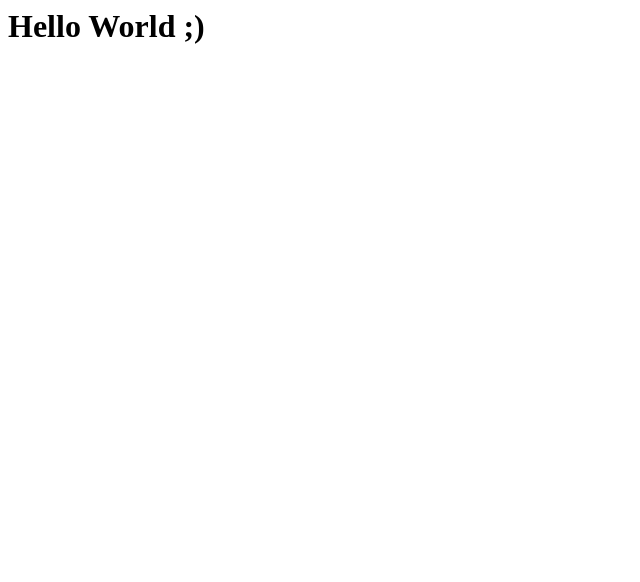
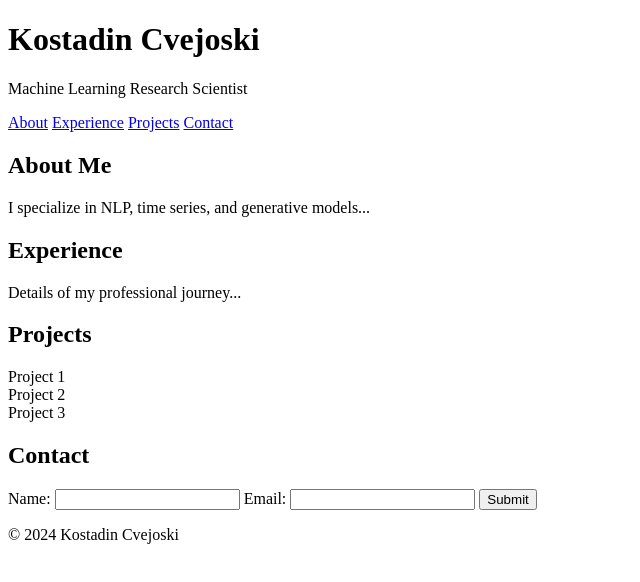
Before and after one commit to cvejoski/cvejoski.github.io, a plain HTML site: page index.html in a window 1280 px wide. Shown: the whole page, without its empty margins (0-640 px from the left). Drawn offline with Linux system fonts and the light colour scheme.

Commit message:
Update index.html

```diff
--- a/index.html
+++ b/index.html
@@ -1 +1,56 @@
-<h1>Hello World ;)</h1>
+<!DOCTYPE html>
+<html lang="en">
+<head>
+  <meta charset="UTF-8">
+  <meta name="viewport" content="width=device-width, initial-scale=1.0">
+  <title>Kostadin Cvejoski</title>
+  <link rel="stylesheet" href="styles.css">
+  <script src="script.js" defer></script>
+</head>
+<body>
+  <header>
+    <h1>Kostadin Cvejoski</h1>
+    <p>Machine Learning Research Scientist</p>
+    <nav>
+      <a href="#about">About</a>
+      <a href="#experience">Experience</a>
+      <a href="#projects">Projects</a>
+      <a href="#contact">Contact</a>
+    </nav>
+  </header>
+
+  <section id="about">
+    <h2>About Me</h2>
+    <p>I specialize in NLP, time series, and generative models...</p>
+  </section>
+
+  <section id="experience">
+    <h2>Experience</h2>
+    <p>Details of my professional journey...</p>
+  </section>
+
+  <section id="projects">
+    <h2>Projects</h2>
+    <div class="carousel">
+      <div class="slide">Project 1</div>
+      <div class="slide">Project 2</div>
+      <div class="slide">Project 3</div>
+    </div>
+  </section>
+
+  <section id="contact">
+    <h2>Contact</h2>
+    <form id="contactForm">
+      <label for="name">Name:</label>
+      <input type="text" id="name" required>
+      <label for="email">Email:</label>
+      <input type="email" id="email" required>
+      <button type="submit">Submit</button>
+    </form>
+  </section>
+
+  <footer>
+    <p>&copy; 2024 Kostadin Cvejoski</p>
+  </footer>
+</body>
+</html>
```
